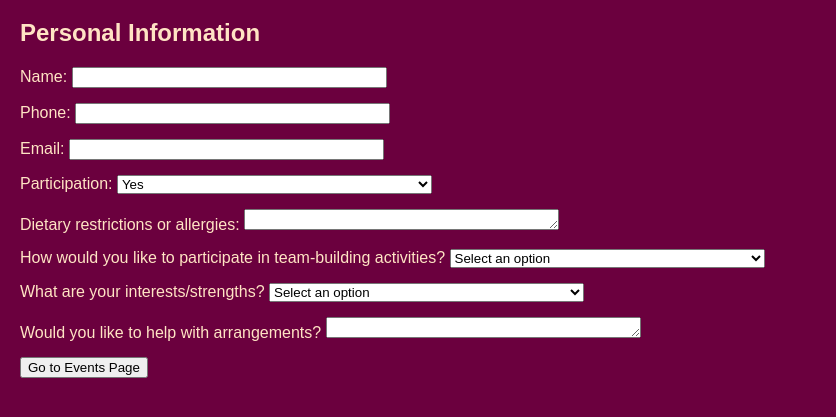
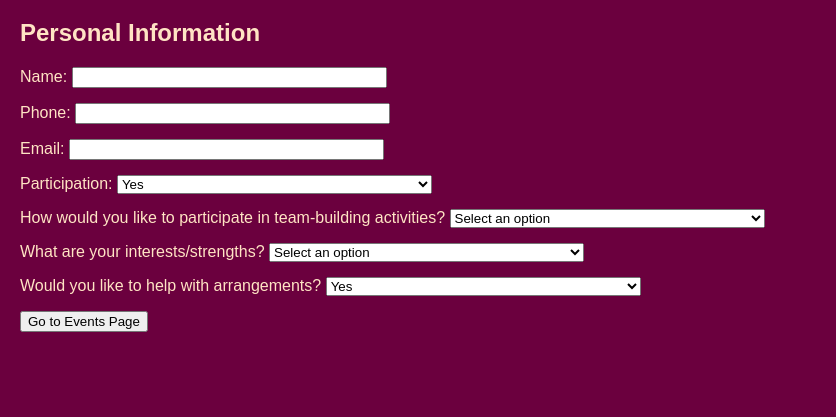
Before and after one commit to topiastuominen/MD, a plain HTML site: page MightyDucks/MightyDucks/index.html in a window 1280 px wide. Shown: the part 61-478 px from the top of the page, without its empty margins (0-836 px from the left). Drawn offline with Linux system fonts and the light colour scheme.

Commit message:
Update MightyDucks project with latest changes

```diff
--- a/MightyDucks/MightyDucks/index.html
+++ b/MightyDucks/MightyDucks/index.html
@@ -37,18 +37,14 @@
         </select>
       </div>
       <div class="form-group">
-        <label for="dietary">Dietary restrictions or allergies:</label>
-        <textarea id="dietary" name="dietary" rows="1"></textarea>
-      </div>
-
-      <div class="form-group">
         <label for="group-activity"
           >How would you like to participate in team-building activities?</label
         >
         <select id="group-activity" name="group-activity">
           <option value="" disabled selected>Select an option</option>
-          <option value="meet_new_people">Aiming to meet new people</option>
+          <option value="meet_new_people">Networking</option>
           <option value="teamwork">Participating in teamwork</option>
+          <option value="organizing">Organizing</option>
           <option value="specific_activity">
             I want to join a specific activity
           </option>
@@ -71,7 +67,10 @@
         <label for="assistance"
           >Would you like to help with arrangements?</label
         >
-        <textarea id="assistance" name="assistance" rows="1"></textarea>
+        <select id="participation" name="participation">
+          <option value="yes">Yes</option>
+          <option value="no">No</option>
+        </select>
       </div>
 
       <div class="form-group">
--- a/MightyDucks/MightyDucks/index.js
+++ b/MightyDucks/MightyDucks/index.js
@@ -1,11 +1,17 @@
 document.addEventListener('DOMContentLoaded', (event) => {
     console.log('DOM fully loaded and parsed');
 
-    // Example: Add event listener to a button with id 'myButton'
     const myButton = document.getElementById('myButton');
     if (myButton) {
         myButton.addEventListener('click', () => {
-            alert('Button was clicked!');
+            const dataToSave = {
+                name: document.getElementById('nameInput')?.value || '',
+                email: document.getElementById('emailInput')?.value || '',
+            };
+
+            // Save data to localStorage
+            localStorage.setItem('filledSheetData', JSON.stringify(dataToSave));
+            alert('Data saved!');
         });
     }
 });
--- a/MightyDucks/MightyDucks/tapahtumat.css
+++ b/MightyDucks/MightyDucks/tapahtumat.css
@@ -1,47 +1,46 @@
-/* tapahtumat.css */
-
+header {
+  text-align: center;
+  background-color: rgb(107, 0, 62);
+  color: bisque;
+  font-family: "Morion regular", sans-serif;
+}
 body {
-  background-color: lightSkyBlue;
-  color: #333; /* Dark gray for good contrast */
-  font-family: Arial, Helvetica, sans-serif;
-  line-height: 1.6;
+  font-family: Arial, sans-serif;
   margin: 0;
+  padding: 0;
+  background-color: rgb(107, 0, 62);
   padding-left: 20px;
-}
-header {
-  padding: 10px 20px;
-  text-align: center;
+  color: bisque;
 }
 
-h1,
-h2,
-h3 {
-  color: #222; /* Slightly darker for headings */
+.form-group input,
+.form-group select,
+.form-group textarea {
+  width: 25%;
+  box-sizing: border-box;
+  color: black;
 }
 
-a {
-  color: #0056b3; /* Blue for links */
-  text-decoration: none;
+.form-group {
+  margin-bottom: 15px;
 }
 
-a:hover {
-  text-decoration: underline;
+/* Styling for the boxes */
+.box-container {
+  display: flex;
+  justify-content: space-around;
+  align-items: center;
+  margin: 20px;
 }
 
-.container {
-  max-width: 800px;
-  margin: 0 auto;
-  padding: 20px;
-  background: rgba(
-    255,
-    255,
-    255,
-    0.8
-  ); /* Slightly transparent white background */
-  border-radius: 10px;
-  box-shadow: 0 4px 8px rgba(0, 0, 0, 0.2);
+.box {
+  background-color: rgb(107, 0, 62);
+  width: 150px;
+  height: 150px;
+  display: flex;
+  justify-content: center;
+  align-items: center;
+  border: 1px solid #ccc;
+  border-radius: 8px;
+  box-shadow: 2px 2px 5px rgba(0, 0, 0, 0.1);
 }
-
-p {
-  margin-bottom: 1em;
-}
```
Also changed, not shown: MightyDucks/MightyDucks/server.js (added, +26 -0 lines), MightyDucks/MightyDucks/tapahtumat.html (+6 -3 lines), MightyDucks/MightyDucks/README.md (added).
